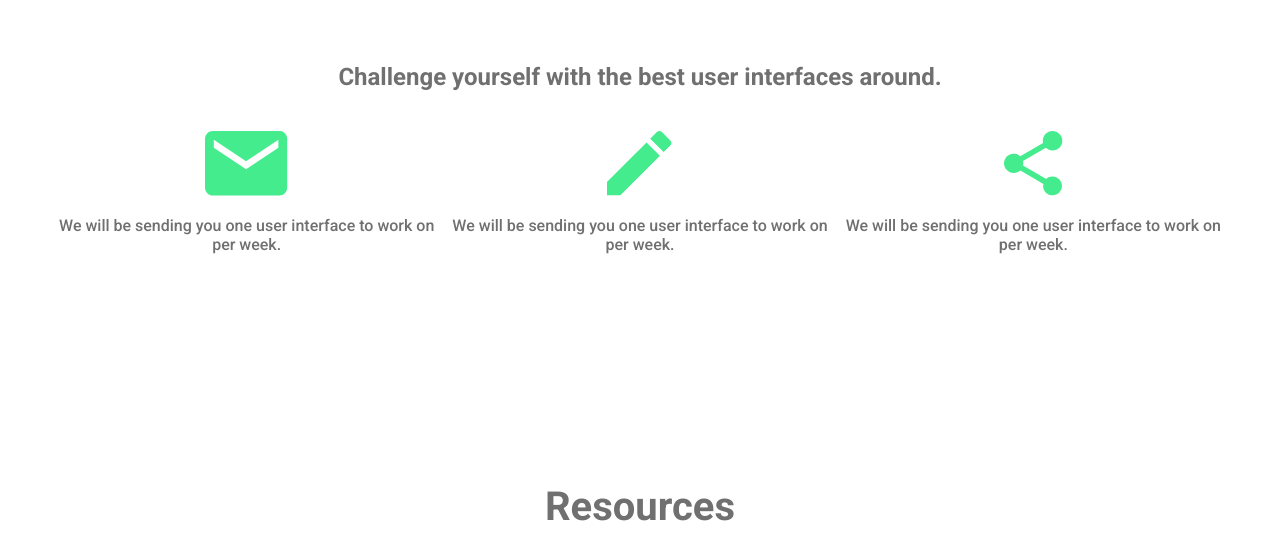
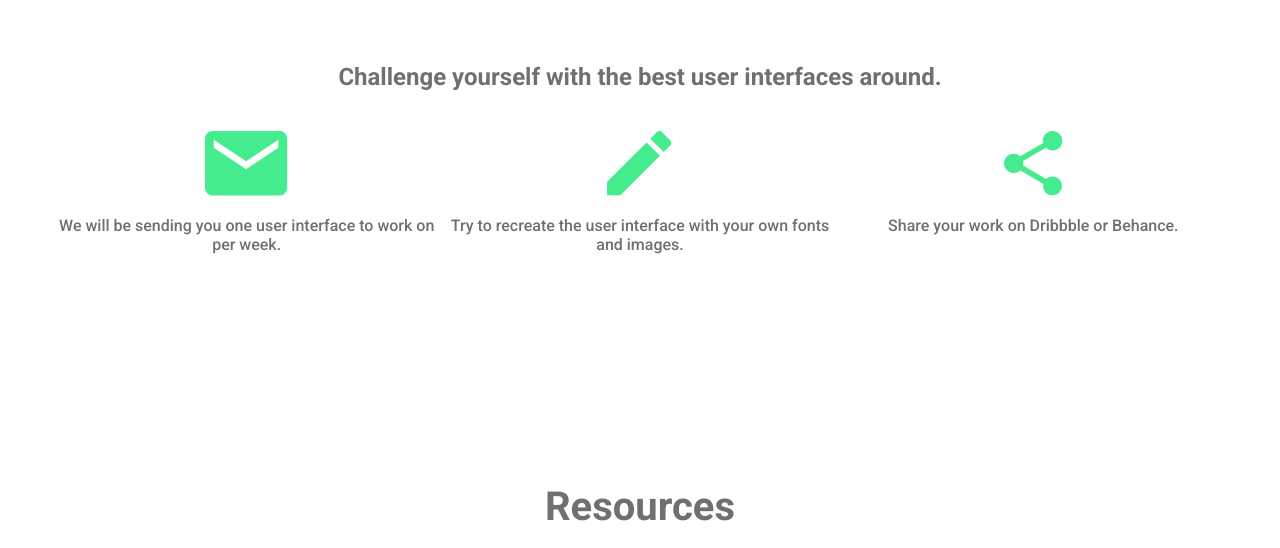
Before and after one commit to muchkler/UIHubs, a plain HTML site: page index.html in a window 1280 px wide. Shown: the part 820-1368 px from the top of the page. Drawn offline with nearby package versions, Linux system fonts and the light colour scheme; a script that the page names is missing.

Commit message:
Update index.html

```diff
--- a/index.html
+++ b/index.html
@@ -55,12 +55,12 @@
 
     <div class="createDesign">
         <div class="createImg"><img src="images/create.png"></div>
-        <p class="processDesc"></p>We will be sending you one user interface to work on per week.</p>
+        <p class="processDesc"></p>Try to recreate the user interface with your own fonts and images.</p>
     </div>
 
     <div class="shareDesign">
         <div class="shareImg"><img src="images/share.png"></div>
-        <p class="processDesc"></p>We will be sending you one user interface to work on per week.</p>
+        <p class="processDesc"></p>Share your work on Dribbble or Behance.</p>
     </div>
 </div>
 </div>
```
